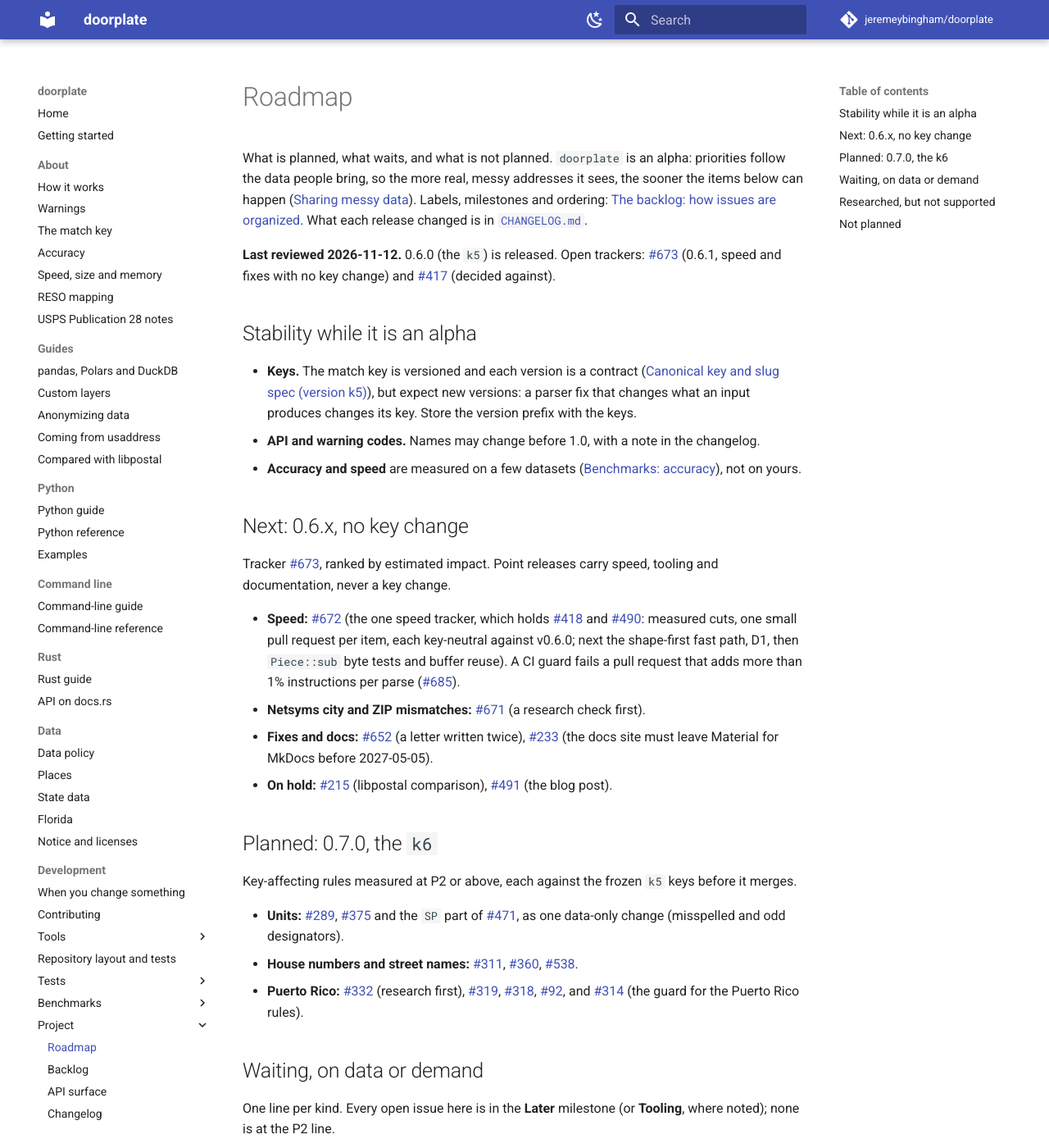
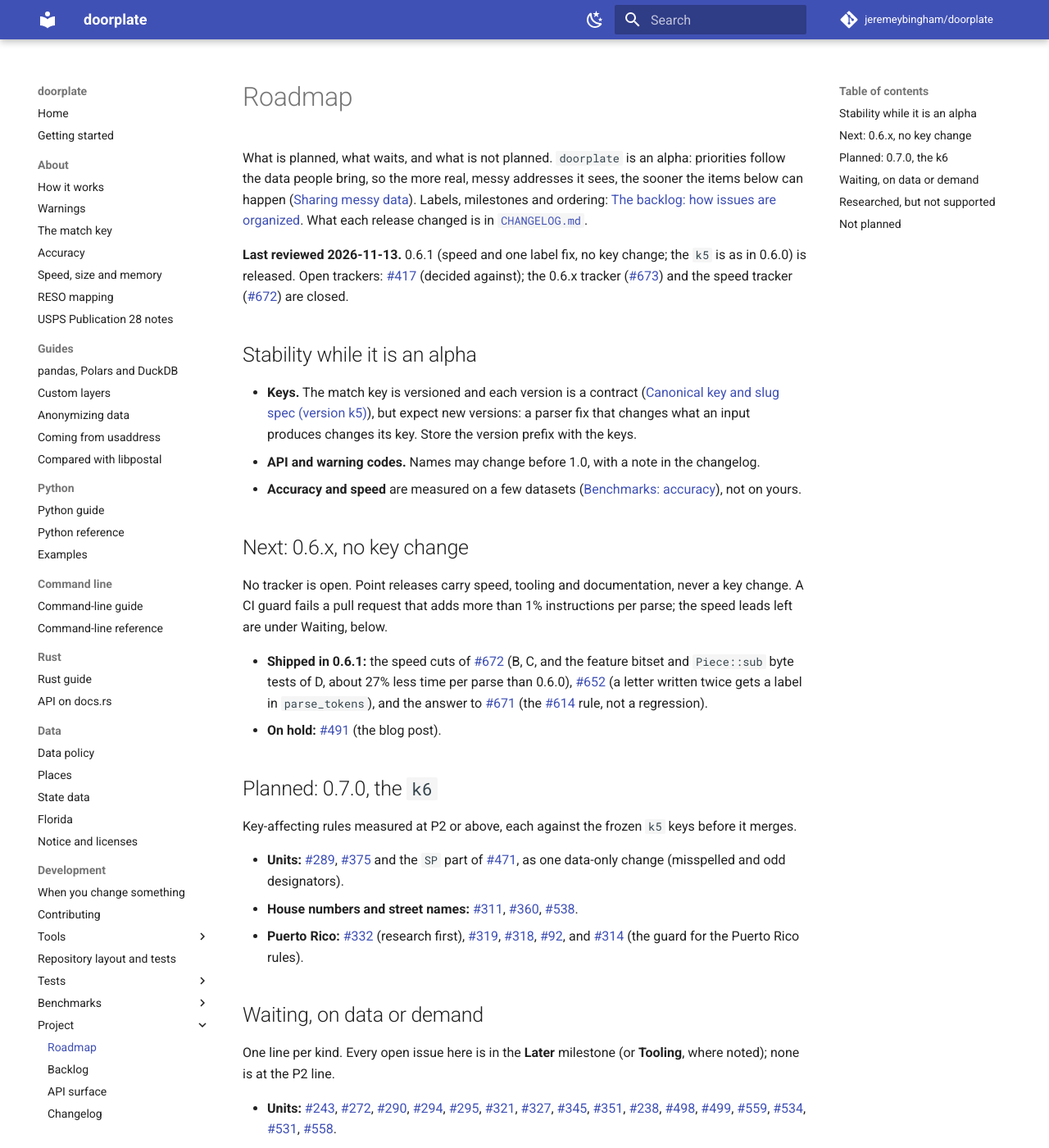
Before and after one commit to jeremeybingham/doorplate, an MkDocs documentation site: the page built from docs/roadmap.md, in a window 1280 px wide and 1400 px high. Shown: the whole window at 82% size. Built offline with MkDocs 1.6.1 and Material for MkDocs 9.7.7, drawn with Linux system fonts in a browser that asks for light colours; comment, search, counter and statistics services are not loaded.

Commit message:
CHANGELOG, roadmap and backlog for 0.6.1 (#694)
Co-Authored-By: Claude Sonnet 5.5 <noreply@anthropic.com>

```diff
--- a/docs/roadmap.md
+++ b/docs/roadmap.md
@@ -5,7 +5,7 @@ bring, so the more real, messy addresses it sees, the sooner the items below can
 ([Sharing messy data](../CONTRIBUTING.md#sharing-messy-data)). Labels, milestones and ordering: [`backlog.md`](backlog.md).
 What each release changed is in [`CHANGELOG.md`](../CHANGELOG.md).
 
-**Last reviewed 2026-11-12.** 0.6.0 (the `k5`) is released. Open trackers: #673 (0.6.1, speed and fixes with no key change) and #417 (decided against).
+**Last reviewed 2026-11-13.** 0.6.1 (speed and one label fix, no key change; the `k5` is as in 0.6.0) is released. Open trackers: #417 (decided against); the 0.6.x tracker (#673) and the speed tracker (#672) are closed.
 
 ## Stability while it is an alpha
 
@@ -16,12 +16,10 @@ What each release changed is in [`CHANGELOG.md`](../CHANGELOG.md).
 
 ## Next: 0.6.x, no key change
 
-Tracker #673, ranked by estimated impact. Point releases carry speed, tooling and documentation, never a key change.
+No tracker is open. Point releases carry speed, tooling and documentation, never a key change. A CI guard fails a pull request that adds more than 1% instructions per parse; the speed leads left are under Waiting, below.
 
-- **Speed:** #672 (the one speed tracker, which holds #418 and #490: measured cuts, one small pull request per item, each key-neutral against v0.6.0; next the shape-first fast path, D1, then `Piece::sub` byte tests and buffer reuse). A CI guard fails a pull request that adds more than 1% instructions per parse (#685).
-- **Netsyms city and ZIP mismatches:** #671 (a research check first).
-- **Fixes and docs:** #652 (a letter written twice), #233 (the docs site must leave Material for MkDocs before 2027-05-05).
-- **On hold:** #215 (libpostal comparison), #491 (the blog post).
+- **Shipped in 0.6.1:** the speed cuts of #672 (B, C, and the feature bitset and `Piece::sub` byte tests of D, about 27% less time per parse than 0.6.0), #652 (a letter written twice gets a label in `parse_tokens`), and the answer to #671 (the #614 rule, not a regression).
+- **On hold:** #491 (the blog post).
 
 ## Planned: 0.7.0, the `k6`
 
```
Also changed, not shown: other parts of docs/roadmap.md (+2 -2 lines), CHANGELOG.md (+9 -0 lines), docs/backlog.md (+2 -2 lines).
